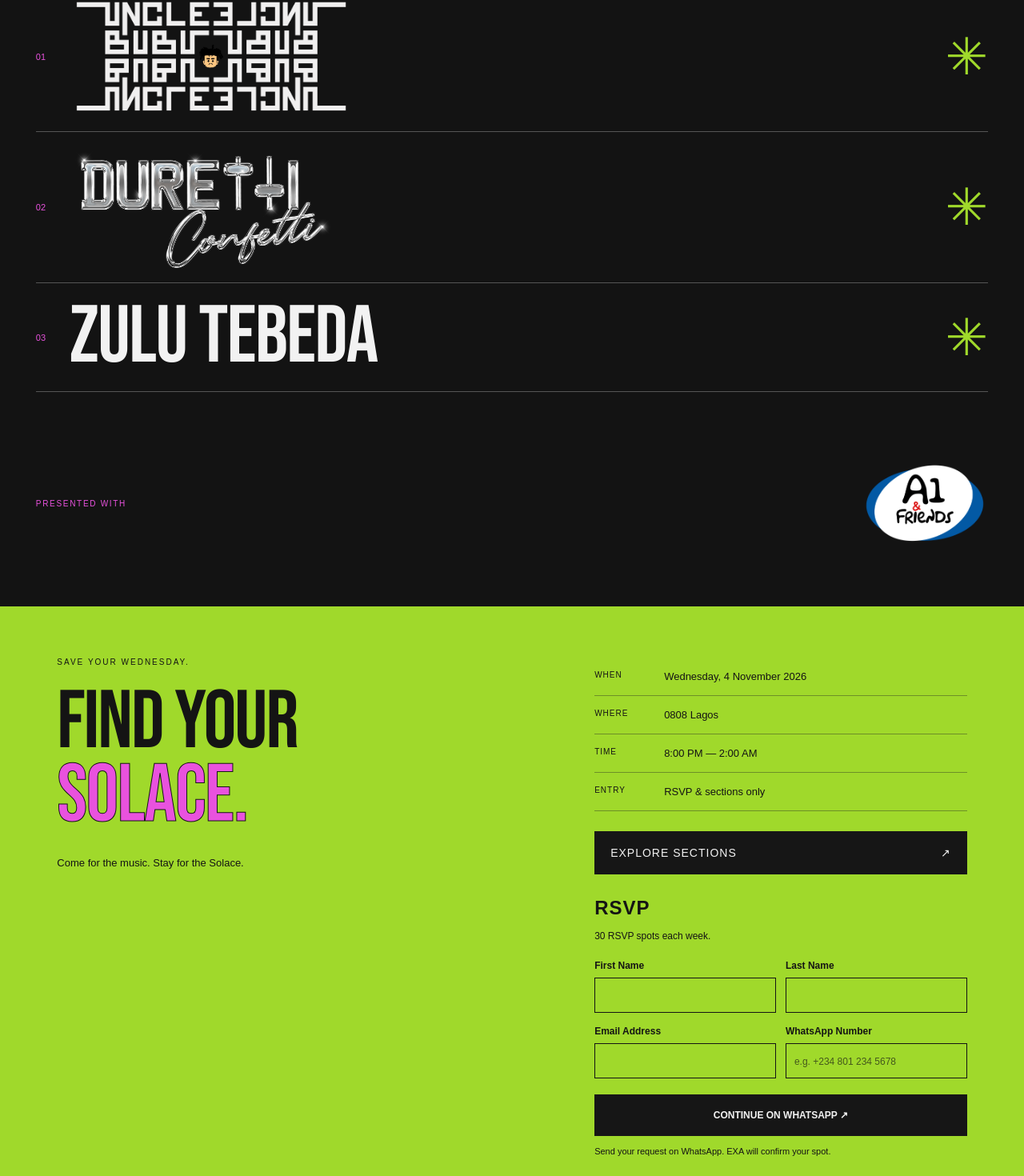
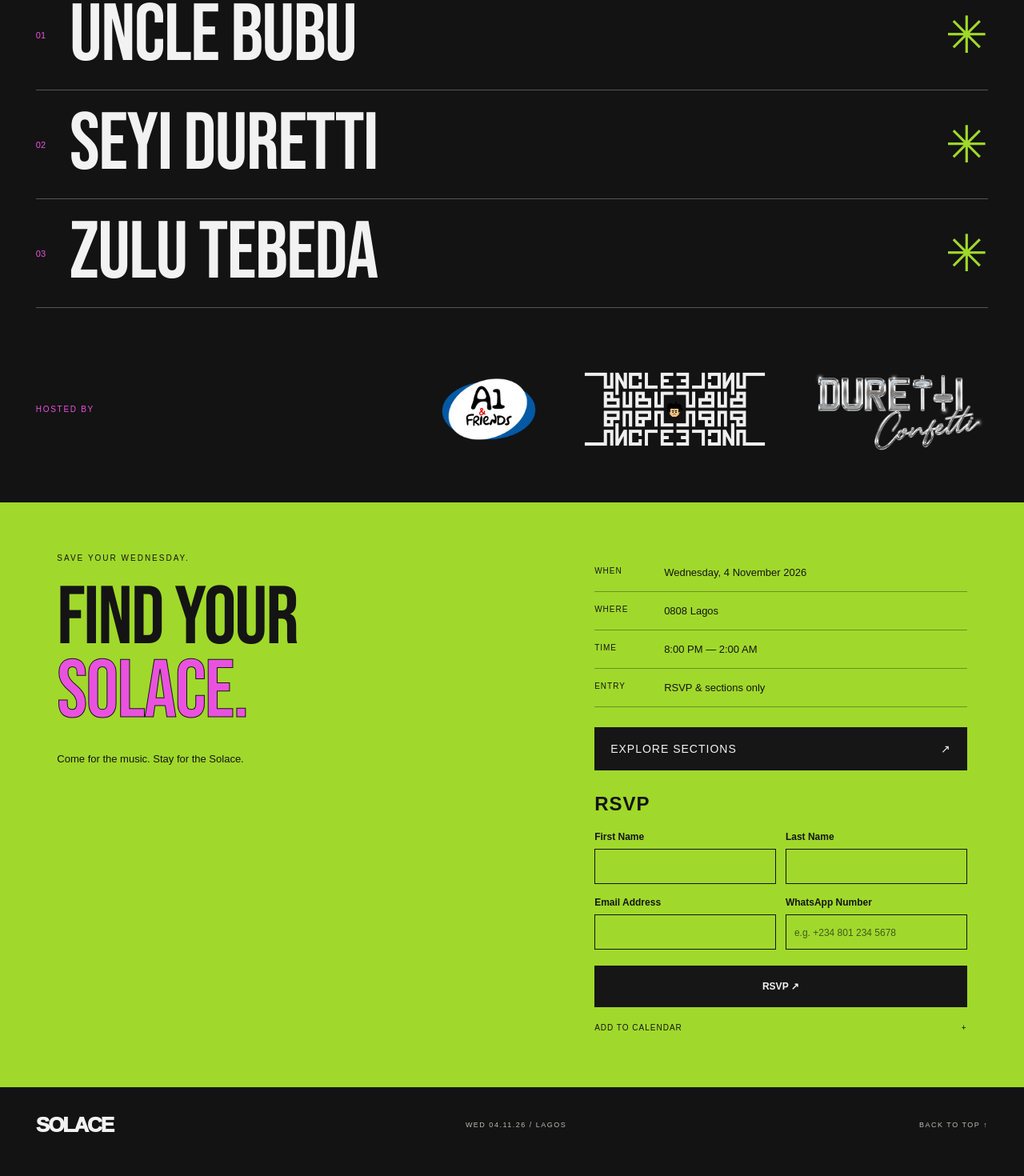
Before and after one commit to temidayo-falomo/solace, a React (Vite) app: page / in a window 1280 px wide. Shown: the part 1237-2707 px from the top of the page at 80% size. Built offline with nearby package versions, Linux system fonts and the light colour scheme.

Commit message:
Refactor RSVP form and update artist lineup display
- Changed the artist lineup to use a new hosts array for better structure and clarity.
- Updated the RSVP form layout for improved readability and user experience.
- Adjusted the section titles to reflect the new hosting format.

```diff
--- a/src/App.tsx
+++ b/src/App.tsx
@@ -5,10 +5,10 @@ import { RsvpForm } from './components/RsvpForm'
 
 const ReserveTable = lazy(() => import('./components/ReserveTable').then(module => ({ default: module.ReserveTable })))
 
-const lineup = [
-  { name: 'UNCLE BUBU', logo: { src: '/solace-logos/coloured%20face%20white%20text.png', width: 1702, height: 738 } },
-  { name: 'SEYI DURETTI', logo: { src: '/solace-logos/Duretti%20Confetti%20logo.png', width: 1208, height: 556 } },
-  { name: 'ZULU TEBEDA' },
+const hosts = [
+  { name: 'A1 & Friends', src: '/solace-logos/A1-logo.png', width: 713, height: 576 },
+  { name: 'Uncle Bubu', src: '/solace-logos/coloured%20face%20white%20text.png', width: 1702, height: 738 },
+  { name: 'Duretti Confetti', src: '/solace-logos/Duretti%20Confetti%20logo.png', width: 1208, height: 556 },
 ]
 
 function App() {
@@ -37,12 +37,12 @@ function App() {
 
       <section className="lineup" aria-labelledby="lineup-title">
         <div className="section-top"><h2 id="lineup-title">ON THE SELECTS</h2><span>THREE NAMES. ONE NIGHT.</span></div>
-        <div className="artist-list">{lineup.map(({ name, logo }, i) => <div className="artist" key={name}><span className="artist-index">0{i + 1}</span><h3>{logo ? <img className="artist-logo" src={logo.src} width={logo.width} height={logo.height} alt={name} loading="lazy" /> : name}</h3><span className="artist-star" aria-hidden="true">✳</span></div>)}</div>
+        <div className="artist-list">{['UNCLE BUBU', 'SEYI DURETTI', 'ZULU TEBEDA'].map((artist, i) => <div className="artist" key={artist}><span className="artist-index">0{i + 1}</span><h3>{artist}</h3><span className="artist-star" aria-hidden="true">✳</span></div>)}</div>
       </section>
 
       <section className="partners" aria-labelledby="partners-title">
-        <h2 id="partners-title">PRESENTED WITH</h2>
-        <img className="partner-logo" src="/solace-logos/A1-logo.png" width="713" height="576" alt="A1 & Friends" loading="lazy" />
+        <h2 id="partners-title">HOSTED BY</h2>
+        <div className="partner-logos">{hosts.map(({ name, src, width, height }) => <img className="partner-logo" key={name} src={src} width={width} height={height} alt={name} loading="lazy" />)}</div>
       </section>
 
       <section className="rsvp-section" id="rsvp" aria-labelledby="rsvp-title">
--- a/src/components/RsvpForm.tsx
+++ b/src/components/RsvpForm.tsx
@@ -1,31 +1,71 @@
-import type { FormEvent } from 'react';
-import './rsvp.css';
+import type { FormEvent } from "react";
+import "./rsvp.css";
 
 export function RsvpForm({ section }: { section?: number }) {
   function submit(event: FormEvent<HTMLFormElement>) {
     event.preventDefault();
     const data = new FormData(event.currentTarget);
     const message = [
-      'Hi EXA, I would like to RSVP for SOLACE on Wednesday, 4 November 2026 at 0808 Lagos.',
-      `First Name: ${String(data.get('firstName')).trim()}`,
-      `Last Name: ${String(data.get('lastName')).trim()}`,
-      `Email Address: ${String(data.get('email')).trim()}`,
-      `WhatsApp Number: ${String(data.get('whatsapp')).trim()}`,
+      "Hi EXA, I would like to RSVP for SOLACE on Wednesday, 4 November 2026 at 0808 Lagos.",
+      `First Name: ${String(data.get("firstName")).trim()}`,
+      `Last Name: ${String(data.get("lastName")).trim()}`,
+      `Email Address: ${String(data.get("email")).trim()}`,
+      `WhatsApp Number: ${String(data.get("whatsapp")).trim()}`,
       ...(section ? [`Preferred section: ${section}`] : []),
-      'Please confirm my spot and availability. Thank you!',
-    ].join('\n');
-    window.location.assign(`https://wa.me/2348164511566?text=${encodeURIComponent(message)}`);
+      "Please confirm my spot and availability. Thank you!",
+    ].join("\n");
+    window.location.assign(
+      `https://wa.me/2348164511566?text=${encodeURIComponent(message)}`,
+    );
   }
-  return <form className="rsvp-form" onSubmit={submit}>
-    <h3>RSVP</h3>
-    <p>30 RSVP spots each week.</p>
-    <div className="rsvp-fields">
-      <label>First Name<input name="firstName" autoComplete="given-name" required maxLength={80} /></label>
-      <label>Last Name<input name="lastName" autoComplete="family-name" required maxLength={80} /></label>
-      <label>Email Address<input name="email" type="email" autoComplete="email" required maxLength={254} /></label>
-      <label>WhatsApp Number<input name="whatsapp" type="tel" autoComplete="tel" placeholder="e.g. +234 801 234 5678" required minLength={7} maxLength={25} /></label>
-    </div>
-    <button className="rsvp-submit" type="submit">CONTINUE ON WHATSAPP ↗</button>
-    <p className="rsvp-handoff">Send your request on WhatsApp. EXA will confirm your spot.</p>
-  </form>;
+  return (
+    <form className="rsvp-form" onSubmit={submit}>
+      <h3>RSVP</h3>
+      <div className="rsvp-fields">
+        <label>
+          First Name
+          <input
+            name="firstName"
+            autoComplete="given-name"
+            required
+            maxLength={80}
+          />
+        </label>
+        <label>
+          Last Name
+          <input
+            name="lastName"
+            autoComplete="family-name"
+            required
+            maxLength={80}
+          />
+        </label>
+        <label>
+          Email Address
+          <input
+            name="email"
+            type="email"
+            autoComplete="email"
+            required
+            maxLength={254}
+          />
+        </label>
+        <label>
+          WhatsApp Number
+          <input
+            name="whatsapp"
+            type="tel"
+            autoComplete="tel"
+            placeholder="e.g. +234 801 234 5678"
+            required
+            minLength={7}
+            maxLength={25}
+          />
+        </label>
+      </div>
+      <button className="rsvp-submit" type="submit">
+        RSVP ↗
+      </button>
+    </form>
+  );
 }
```
Also changed, not shown: src/App.css.
